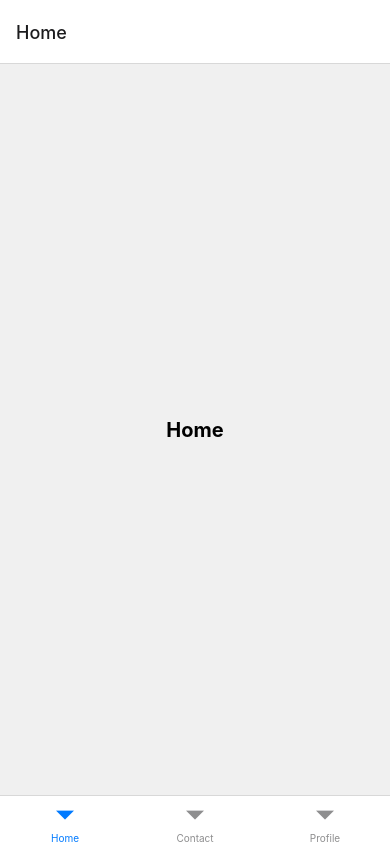
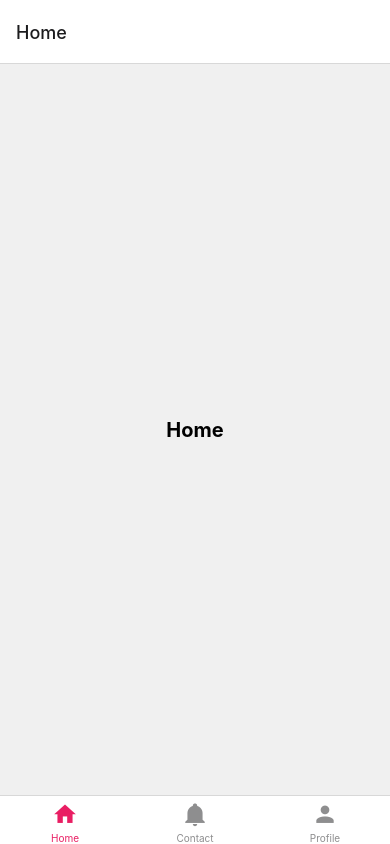
Before and after one commit to caiquenaimi/bottom-navigation-app, a React Native app: screen / in a window 390 px wide. Built offline with nearby package versions, Linux system fonts and the light colour scheme.

Commit message:
Adiciona ícones de navegação na barra inferior

```diff
--- a/App.jsx
+++ b/App.jsx
@@ -5,20 +5,49 @@ import Contact from "./src/screens/Contact";
 import Home from "./src/screens/Home";
 import Profile from "./src/screens/Profile";
 import { NavigationContainer } from "@react-navigation/native";
+import { MaterialCommunityIcons } from "@expo/vector-icons";
 
 export default function App() {
   const Tab = createBottomTabNavigator();
   return (
-    <NavigationContainer>
+    <NavigationContainer
+    >
       <Tab.Navigator
         initialRouteName="Home"
-        activeColor="#f0edf6"
-        inactiveColor="#3e2465"
-        barStyle={{ backgroundColor: '#694fad' }}
+        tabBarOptions={{
+          activeTintColor: "#e91e63",
+        }}
       >
-        <Tab.Screen name="Home" component={Home}  />
-        <Tab.Screen name="Contact" component={Contact} />
-        <Tab.Screen name="Profile" component={Profile} />
+        <Tab.Screen
+          name="Home"
+          component={Home}
+          options={{
+            tabBarLabel: "Home",
+            tabBarIcon: ({ color }) => (
+              <MaterialCommunityIcons name="home" color={color} size={26} />
+            ),
+          }}
+        />
+        <Tab.Screen
+          name="Contact"
+          component={Contact}
+          options={{
+            tabBarLabel: "Contact",
+            tabBarIcon: ({ color }) => (
+              <MaterialCommunityIcons name="bell" color={color} size={26} />
+            ),
+          }}
+        />
+        <Tab.Screen
+          name="Profile"
+          component={Profile}
+          options={{
+            tabBarLabel: "Profile",
+            tabBarIcon: ({ color }) => (
+              <MaterialCommunityIcons name="account" color={color} size={26} />
+            ),
+          }}
+        />
       </Tab.Navigator>
       <StatusBar style="auto" />
     </NavigationContainer>
```
